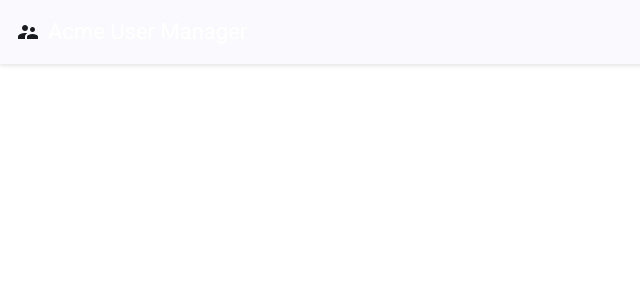
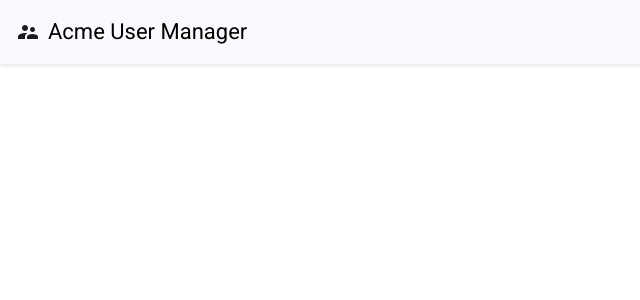
Before and after one commit to sumedhupgade/user-management, an Angular app: page / in a window 1280 px wide. Shown: the top 300 px of the page, without its empty margins (0-640 px from the left). Built offline with nearby package versions, Linux system fonts and the light colour scheme; no server answers.

Commit message:
Updated header color

```diff
--- a/src/app/components/header/header.html
+++ b/src/app/components/header/header.html
@@ -2,5 +2,4 @@
   <mat-icon>supervisor_account</mat-icon>
   <a style="margin-left: 8px" routerLink="/">Acme User Manager</a>
   <span class="spacer"></span>
-  <a mat-button routerLink="/">Home</a>
 </mat-toolbar>
--- a/src/app/components/header/header.scss
+++ b/src/app/components/header/header.scss
@@ -13,6 +13,6 @@ mat-toolbar.sticky-header {
 }
 
 a {
-  color: white;
+  color: #000;
   text-decoration: none;
 }
```
